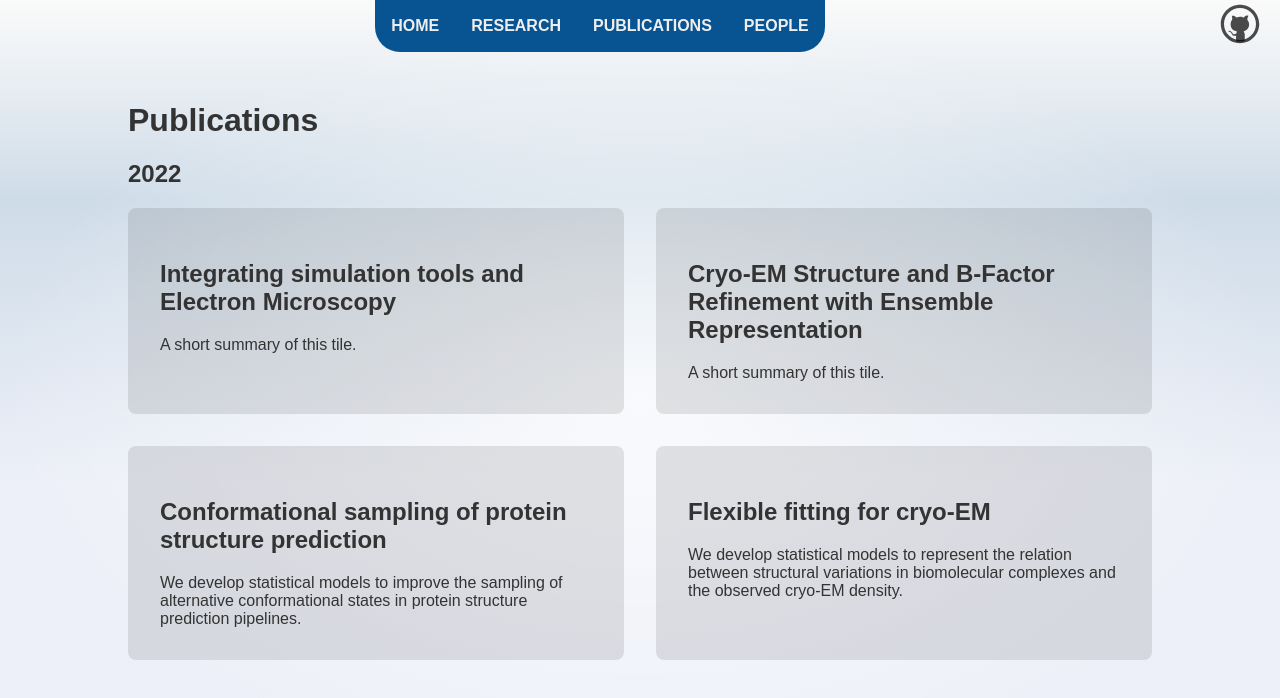
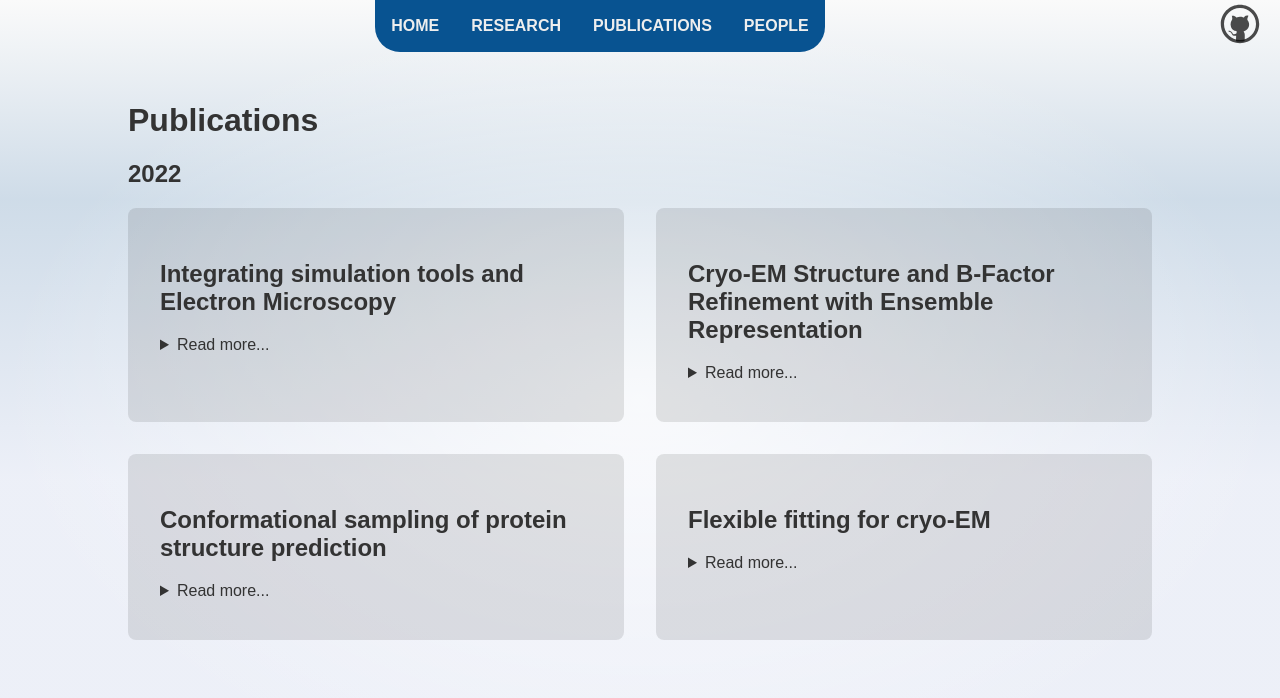
Before and after one commit to tc427/tc427.github.io, a SvelteKit app: page /publications in a window 1280 px wide. Shown: the top 698 px of the page. Built offline with nearby package versions, Linux system fonts and the light colour scheme.

Commit message:
Improve publication look

```diff
--- a/src/routes/publications/Publication.svelte
+++ b/src/routes/publications/Publication.svelte
@@ -1,9 +1,11 @@
 <script>
 	import github from '$lib/images/github.svg';
+	import link_img from '$lib/images/link.svg';
 
 	export let title = "Title";
 	export let summary = "A short summary of this tile.";
 	export let link = "";
+	export let publication = "";
 </script>
 
 <section class="tile">
@@ -13,12 +15,21 @@
 		</h1>
 	</header>
 
-	{summary}
+	<details>
+		<summary>Read more...</summary>
+		<p>{summary}</p>
+	</details>
 
 	<footer>
 		{#if link != ""}
 		<a href={link}>
 			<img src={github} alt="GitHub" height="20vh" />
+		</a>
+		{/if}
+		{#if publication != ""}
+		<a href={publication}>
+			paper
+			<img src={link_img} alt="publication link" height="20vh" />
 		</a>
 		{/if}
 	</footer>
@@ -30,4 +41,7 @@
 	padding: 32px;
 	border-radius: 8px;
 }
+footer {
+	margin: 8px;
+}
 </style>
```
